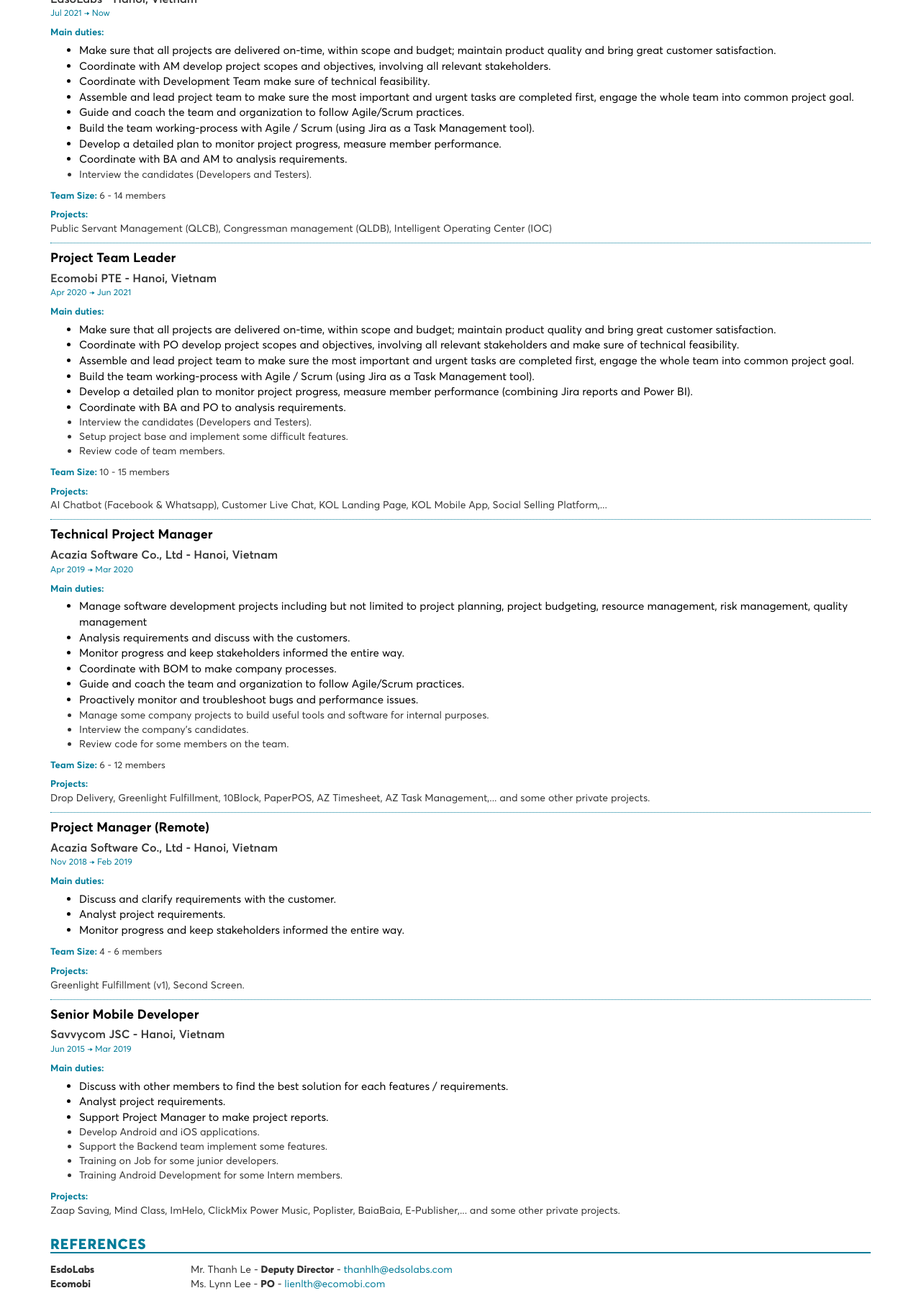
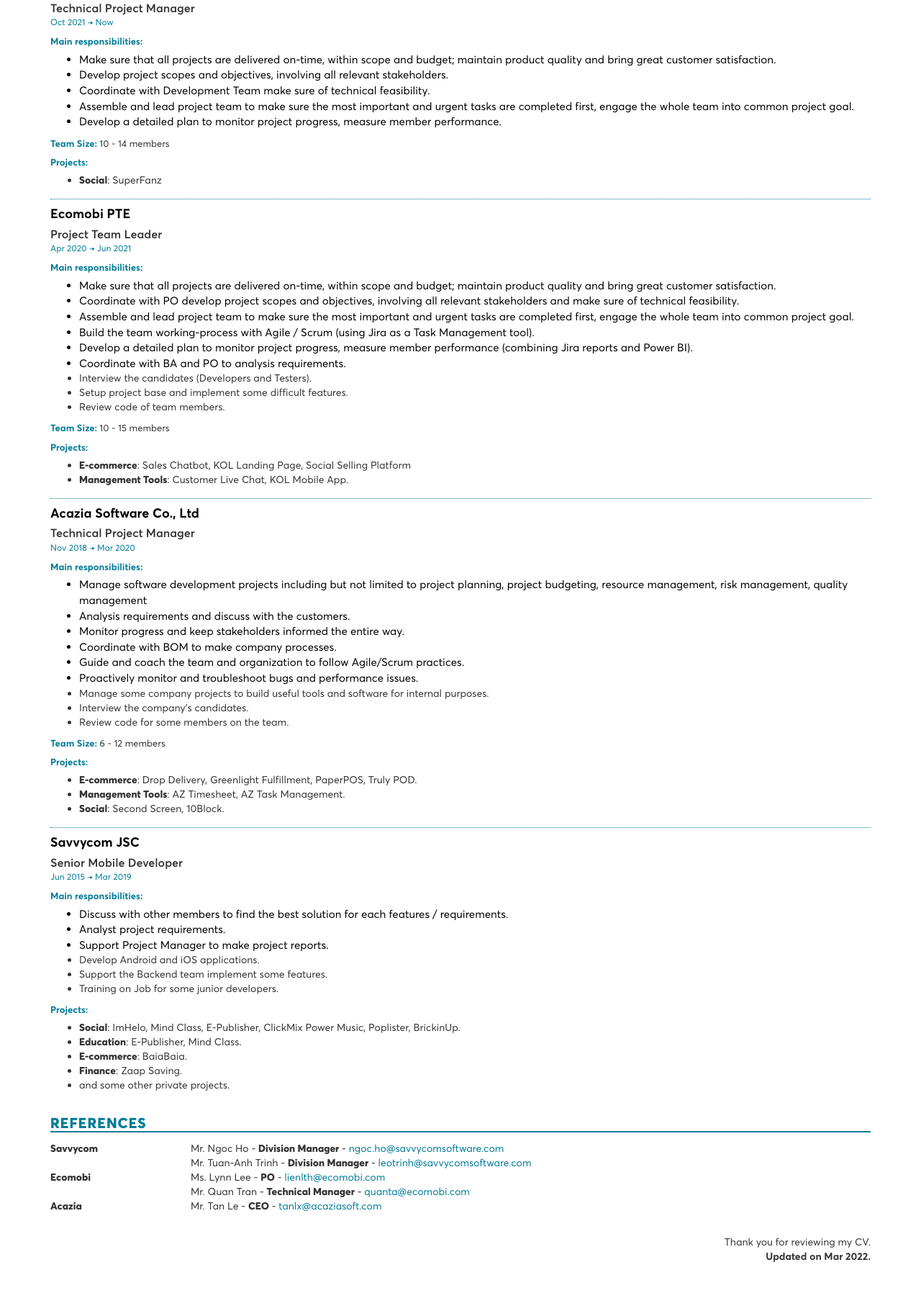
Before and after one commit to cuongdoict/cuongdoict.github.io, a website: page cv/index.html in a window 1280 px wide. Shown: the part 896-2692 px from the top of the page at 72% size. Drawn offline with nearby package versions, Linux system fonts and the light colour scheme.

Commit message:
Update CV

```diff
--- a/assets/css/layout.css
+++ b/assets/css/layout.css
@@ -202,10 +202,10 @@
 
 .session-container .session-item {
     border-top: dotted #007B98 1px;
-    padding-bottom: 10px;
+    padding-bottom: 6px;
 }
 
-.session-container .session-item.first-child {
+.session-container .session-item.first-child, .session-container .session-item.sub-child {
     border-top: none !important;
 }
 
@@ -289,6 +289,9 @@
         width: 25%;
         float: left;
     }
+    .d-none-print {
+        display: none;
+    }
 }
 
 .d-none {
@@ -305,3 +308,11 @@
 .m-12 {
     margin: 12px;
 }
+
+.experience-item {
+    padding-left: 12px;
+}
+
+.experience-item h5 {
+    margin-left: -12px;
+}
--- a/cv/index.html
+++ b/cv/index.html
@@ -31,9 +31,9 @@
 			<div class="col-md-12 ui-flexbox">
 				<div class="ui-width-expand">
 					<h1 class="cv-name">Do Manh Cuong</h1>
-					<h5 style="color: #81d6ea;">Project Manager / Product Owner / Scrum Master</h5>
+					<h5 style="color: #81d6ea;">Project Manager - Hanoi, Vietnam</h5>
 					<p style="color: #ffffff">
-						I am looking for a outsourcing or product company where I can show off my skills and experiences to build perfect software for customers and bringing the best experience to end-users.
+						I'm looking for a company where I can show off my skills and experiences to build perfect software for customers and bringing the best experience to end-users.
 					</p>
 				</div>
 				<div class="ui-width-auto m-12">
@@ -60,13 +60,17 @@
 						<span class="fa fa-phone info-text-icon"></span>
 						<span class="info-text">(+84) 343 543 199</span>
 					</div>
-					<div>
+					<div style="display: none;">
 						<span class="fa fa-location-arrow info-text-icon"></span>
 						<span class="info-text">Tay Ho - Ha Noi</span>
 					</div>
 					<div>
 						<span class="fa fa-skype info-text-icon"></span>
 						<span class="info-text">cuongdoict</span>
+					</div>
+					<div class="d-none-print">
+						<span class="fa fa-wordpress info-text-icon"></span>
+						<a class="info-text" href="https://beacons.ai/cuongdm" target="_blank">beacons.ai/cuongdm</a>
 					</div>
 					<div style="display: none;">
 						<span class="fa fa-linkedin info-text-icon"></span>
@@ -82,7 +86,7 @@
 		<div class="col-md-12">
 			<div class="session-container">
 				<div class="row">
-					<div class="col-sm-8 printing">
+					<div class="col-sm-12 printing">
 						<h4 class="session-title">SUMMARY</h4>
 						<ul>
 							<li class="highlight">8 years in software development.</li>
@@ -99,7 +103,7 @@
 							<li>Good understanding of UI/UX design.</li>
 						</ul>
 					</div>
-					<div class="col-sm-4 printing">
+					<div class="col-sm-12 printing d-none">
 						<h4 class="session-title">Positions</h4>
 						<div class="buttons-list">
 							<button class="btn btn-app btn--rounded">Project Management</button>
@@ -112,7 +116,7 @@
 							<button class="btn btn-app btn--rounded">Frontend Developer</button>
 						</div>
 					</div>
-					<div class="col-sm-4 col-xs-6">
+					<div class="col-sm-6 col-xs-6">
 						<h4 class="session-title">Language & Frameworks</h4>
 						<div class="buttons-list">
 							<button class="btn btn-app btn--rounded">PHP</button>
@@ -120,13 +124,14 @@
 							<button class="btn btn-app btn--rounded">NodeJS</button>
 							<button class="btn btn-app btn--rounded">NestJS</button>
 							<button class="btn btn-app btn--rounded">ReactJS</button>
+							<button class="btn btn-app btn--rounded">VueJS</button>
 							<button class="btn btn-app btn--rounded">Socket.IO</button>
 							<button class="btn btn-app btn--rounded">Java - Android</button>
 							<button class="btn btn-app btn--rounded">Swift</button>
 							<button class="btn btn-app btn--rounded">Flutter</button>
 						</div>
 					</div>
-					<div class="col-sm-4 col-xs-6">
+					<div class="col-sm-6 col-xs-6">
 						<h4 class="session-title">OS & Platforms</h4>
 						<div class="buttons-list">
 							<button class="btn btn-app btn--rounded">Linux</button>
@@ -186,19 +191,44 @@
 			</div>
 		</div>
 	</div>
-	<div class="row">
-
+	<div class="row" style="page-break-before: always">
 		<div class="col-md-12">
 			<div class="session-container">
 				<h4 class="session-title">work experience</h4>
 				<div class="session-item first-child">
-					<h5>Project Manager</h5>
-					<h6>EdsoLabs - Hanoi, Vietnam</h6>
+					<h5>Savvycom JSC</h5>
+					<h6>Technical Project Manager</h6>
 					<div class="time-box">
-						<time>Jul 2021 &#8594; Now</time>
+						<time>Oct 2021 &#8594; Now</time>
 					</div>
 					<div class="info-block">
-						<div class="sub-title">Main duties:</div>
+						<div class="sub-title">Main responsibilities:</div>
+						<ul class="list-bullet">
+							<li class="highlight">Make sure that all projects are delivered on-time, within scope and budget; maintain product quality and bring great customer satisfaction.</li>
+							<li class="highlight">Develop project scopes and objectives, involving all relevant stakeholders.</li>
+							<li class="highlight">Coordinate with Development Team make sure of technical feasibility.</li>
+							<li class="highlight">Assemble and lead project team to make sure the most important and urgent tasks are completed first, engage the whole team into common project goal.</li>
+							<li class="highlight">Develop a detailed plan to monitor project progress, measure member performance.</li>
+						</ul>
+					</div>
+					<div class="info-block">
+						<div class="sub-title">Team Size: <span class="muted">10 - 14 members</span></div>
+					</div>
+					<div class="info-block">
+						<div class="sub-title">Projects:</div>
+						<ul class="list-bullet">
+							<li><strong>Social</strong>: SuperFanz</li>
+						</ul>
+					</div>
+				</div>
+				<div class="session-item d-none">
+					<h5>EdsoLabs</h5>
+					<h6>Project Manager</h6>
+					<div class="time-box">
+						<time>Jul 2021 &#8594; Sep 2021</time>
+					</div>
+					<div class="info-block">
+						<div class="sub-title">Main responsibilities:</div>
 						<ul class="list-bullet">
 							<li class="highlight">Make sure that all projects are delivered on-time, within scope and budget; maintain product quality and bring great customer satisfaction.</li>
 							<li class="highlight">Coordinate with AM develop project scopes and objectives, involving all relevant stakeholders.</li>
@@ -220,13 +250,13 @@
 					</div>
 				</div>
 				<div class="session-item">
-					<h5>Project Team Leader</h5>
-					<h6>Ecomobi PTE - Hanoi, Vietnam</h6>
+					<h5>Ecomobi PTE</h5>
+					<h6>Project Team Leader</h6>
 					<div class="time-box">
 						<time>Apr 2020 &#8594; Jun 2021</time>
 					</div>
 					<div class="info-block">
-						<div class="sub-title">Main duties:</div>
+						<div class="sub-title">Main responsibilities:</div>
 						<ul class="list-bullet">
 							<li class="highlight">Make sure that all projects are delivered on-time, within scope and budget; maintain product quality and bring great customer satisfaction.</li>
 							<li class="highlight">Coordinate with PO develop project scopes and objectives, involving all relevant stakeholders and make sure of technical feasibility.</li>
@@ -244,17 +274,20 @@
 					</div>
 					<div class="info-block">
 						<div class="sub-title">Projects:</div>
-						AI Chatbot (Facebook & Whatsapp), Customer Live Chat, KOL Landing Page, KOL Mobile App, Social Selling Platform,...
+						<ul class="list-bullet">
+							<li><strong>E-commerce</strong>: Sales Chatbot, KOL Landing Page, Social Selling Platform</li>
+							<li><strong>Management Tools</strong>: Customer Live Chat, KOL Mobile App.</li>
+						</ul>
 					</div>
 				</div>
 				<div class="session-item">
-					<h5>Technical Project Manager</h5>
-					<h6>Acazia Software Co., Ltd - Hanoi, Vietnam</h6>
+					<h5>Acazia Software Co., Ltd</h5>
+					<h6>Technical Project Manager</h6>
 					<div class="time-box">
-						<time>Apr 2019 &#8594; Mar 2020</time>
+						<time>Nov 2018 &#8594; Mar 2020</time>
 					</div>
 					<div class="info-block">
-						<div class="sub-title">Main duties:</div>
+						<div class="sub-title">Main responsibilities:</div>
 						<ul class="list-bullet">
 							<li class="highlight">Manage software development projects including but not limited to project planning, project budgeting, resource management, risk management, quality management</li>
 							<li class="highlight">Analysis requirements and discuss with the customers.</li>
@@ -272,17 +305,20 @@
 					</div>
 					<div class="info-block">
 						<div class="sub-title">Projects:</div>
-						Drop Delivery, Greenlight Fulfillment, 10Block, PaperPOS, AZ Timesheet, AZ Task Management,... and some other private projects.
+						<ul class="list-bullet">
+							<li><strong>E-commerce</strong>: Drop Delivery, Greenlight Fulfillment, PaperPOS, Truly POD.</li>
+							<li><strong>Management Tools</strong>: AZ Timesheet, AZ Task Management.</li>
+							<li><strong>Social</strong>: Second Screen, 10Block.</li>
+						</ul>
 					</div>
 				</div>
-				<div class="session-item">
-					<h5>Project Manager (Remote)</h5>
-					<h6>Acazia Software Co., Ltd - Hanoi, Vietnam</h6>
+				<div class="session-item sub-child d-none">
+					<h6>Technical Project Manager (Contract)</h6>
 					<div class="time-box">
-						<time>Nov 2018 &#8594; Feb 2019</time>
+						<time>Nov 2018 &#8594; Mar 2019</time>
 					</div>
 					<div class="info-block">
-						<div class="sub-title">Main duties:</div>
+						<div class="sub-title">Main responsibilities:</div>
 						<ul class="list-bullet">
 							<li class="highlight">Discuss and clarify requirements with the customer.</li>
 							<li class="highlight">Analyst project requirements.</li>
@@ -294,40 +330,19 @@
 					</div>
 					<div class="info-block">
 						<div class="sub-title">Projects:</div>
-						Greenlight Fulfillment (v1), Second Screen.
+                        <ul class="list-bullet">
+						    <li><strong>E-commerce</strong>:  Greenlight Fulfillment v1</li>
+                            <li><strong>Social</strong>:  Second Screen</li>
+                        </ul>
 					</div>
 				</div>
-				<div class="session-item">
-					<h5>Senior Mobile Developer</h5>
-					<h6>Savvycom JSC - Hanoi, Vietnam</h6>
+				<div class="session-item sub-child d-none">
+					<h6>Senior Web Developer (Part-time)</h6>
 					<div class="time-box">
-						<time>Jun 2015 &#8594; Mar 2019</time>
+						<time>Oct 2015 &#8594; Oct 2018</time>
 					</div>
 					<div class="info-block">
-						<div class="sub-title">Main duties:</div>
-						<ul class="list-bullet">
-							<li class="highlight">Discuss with other members to find the best solution for each features / requirements.</li>
-							<li class="highlight">Analyst project requirements.</li>
-							<li class="highlight">Support Project Manager to make project reports.</li>
-							<li>Develop Android and iOS applications.</li>
-							<li>Support the Backend team implement some features.</li>
-							<li>Training on Job for some junior developers.</li>
-							<li>Training Android Development for some Intern members.</li>
-						</ul>
-					</div>
-					<div class="info-block">
-						<div class="sub-title">Projects:</div>
-						Zaap Saving, Mind Class, ImHelo, ClickMix Power Music, Poplister, BaiaBaia, E-Publisher,... and some other private projects.
-					</div>
-				</div>
-				<div class="session-item d-none">
-					<h5>Mobile & Backend Developer (Part-time)</h5>
-					<h6>Acazia Software Co., Ltd - Hanoi, Vietnam</h6>
-					<div class="time-box">
-						<time>Oct 2015 &#8594; Sep 2018</time>
-					</div>
-					<div class="info-block">
-						<div class="sub-title">Main duties:</div>
+						<div class="sub-title">Main responsibilities:</div>
 						<ul class="list-bullet">
 							<li class="highlight">Analyst project requirements.</li>
 							<li class="highlight">Discuss and clarify requirements with the customers.</li>
@@ -339,44 +354,38 @@
 					</div>
 					<div class="info-block">
 						<div class="sub-title">Projects:</div>
-						Vapeblock, UniformApp, B2B, Greenlight, Greenlight POS,... and some private projects.
+                        <ul class="list-bullet">
+                            <li><strong>E-commerce</strong>:  VapeBlock, UniformApp, B2B, Greenlight, Greenlight POS.</li>
+                            <li>and some private projects.</li>
+                        </ul>
 					</div>
 				</div>
-				<div class="session-item d-none">
-					<h5>Backend Developer (Part-time)</h5>
-					<h6>Nitrotech JSC - Hanoi, Vietnam</h6>
+				<div class="session-item">
+					<h5>Savvycom JSC</h5>
+					<h6>Senior Mobile Developer</h6>
 					<div class="time-box">
-						<time>Jul 2014 &#8594; May 2015</time>
+						<time>Jun 2015 &#8594; Mar 2019</time>
 					</div>
 					<div class="info-block">
-						<div class="sub-title">Main duties:</div>
+						<div class="sub-title">Main responsibilities:</div>
 						<ul class="list-bullet">
-							<li>Discuss and clarify requirements with the customers.</li>
-							<li>Support Mobile team when they integrating with API.</li>
-							<li>Support Android team implement some difficult features.</li>
+							<li class="highlight">Discuss with other members to find the best solution for each features / requirements.</li>
+							<li class="highlight">Analyst project requirements.</li>
+							<li class="highlight">Support Project Manager to make project reports.</li>
+							<li>Develop Android and iOS applications.</li>
+							<li>Support the Backend team implement some features.</li>
+							<li>Training on Job for some junior developers.</li>
 						</ul>
 					</div>
 					<div class="info-block">
 						<div class="sub-title">Projects:</div>
-						Vapemail, Ahamai.
-					</div>
-				</div>
-				<div class="session-item d-none">
-					<h5>Backend and Android Developer (Part-time)</h5>
-					<h6>TS Tech Co., Ltd - Hanoi, Vietnam</h6>
-					<div class="time-box">
-						<time>Jan 2014 &#8594; Jun 2014</time>
-					</div>
-					<div class="info-block">
-						<div class="sub-title">Main duties:</div>
-						<ul class="list-bullet">
-							<li>Develop Android applications.</li>
-							<li>Develop Restfull API for some applications and some mini games.</li>
-						</ul>
-					</div>
-					<div class="info-block">
-						<div class="sub-title">Projects:</div>
-						Horoscope 2014, Football Quiz.
+                        <ul class="list-bullet">
+						    <li><strong>Social</strong>: ImHelo, Mind Class, E-Publisher, ClickMix Power Music, Poplister, BrickinUp.</li>
+                            <li><strong>Education</strong>: E-Publisher, Mind Class.</li>
+                            <li><strong>E-commerce</strong>: BaiaBaia.</li>
+                            <li><strong>Finance</strong>: Zaap Saving.</li>
+                            <li>and some other private projects.</li>
+                        </ul>
 					</div>
 				</div>
 			</div>
@@ -388,10 +397,11 @@
 				<h4 class="session-title">References</h4>
 				<div class="row">
 					<div class="col-xs-2">
-						<strong>EsdoLabs</strong>
+						<strong>Savvycom</strong>
 					</div>
 					<div class="col-xs-10">
-						Mr. Thanh Le  - <strong>Deputy Director</strong> - <a href="mailto:thanhlh@edsolabs.com">thanhlh@edsolabs.com</a>
+						Mr. Ngoc Ho - <strong>Division Manager</strong> - <a href="mailto:ngoc.ho@savvycomsoftware.com">ngoc.ho@savvycomsoftware.com</a> <br/>
+						Mr. Tuan-Anh Trinh - <strong>Division Manager</strong> - <a href="mailto:leotrinh@savvycomsoftware.com">leotrinh@savvycomsoftware.com</a>
 					</div>
 					<div class="col-xs-2">
 						<strong>Ecomobi</strong>
@@ -406,12 +416,6 @@
 					<div class="col-xs-10">
 						Mr. Tan Le - <strong>CEO</strong> - <a href="mailto:tanlx@acaziasoft.com">tanlx@acaziasoft.com</a>
 					</div>
-					<div class="col-xs-2">
-						<strong>Savvycom</strong>
-					</div>
-					<div class="col-xs-10">
-						Mr. Tuan-Anh Trinh - <strong>Division Manager</strong> - <a href="mailto:leotrinh@savvycomsoftware.com">leotrinh@savvycomsoftware.com</a>
-					</div>
 				</div>
 			</div>
 		</div>
@@ -424,15 +428,14 @@
 					<div class="col-sm-12 text-right">
 						Thank you for reviewing my CV.
 					</div>
-
 					<div class="col-sm-12 text-right">
-						<span class="font-bold">Updated on Nov 2021.</span>
+						<span class="font-bold">Updated on Mar 2022.</span>
 					</div>
 				</div>
 			</div>
 		</div>
 	</div>
-	<div class="row">
+	<div class="row d-none-print">
 		<div class="col-md-12" style="padding: 40px 0 40px">
 		</div>
 	</div>
```
Also changed, not shown: index.html (+3 -2 lines), rbe/index.html (+2 -1 lines).
